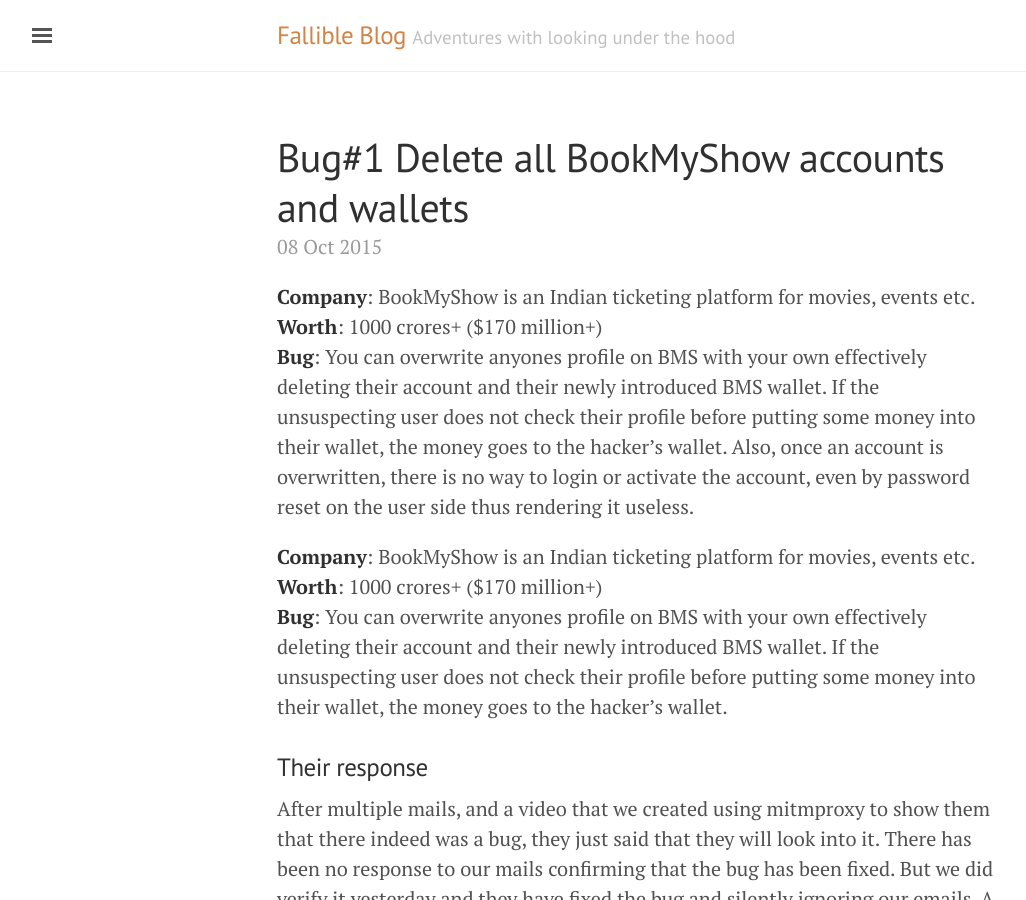
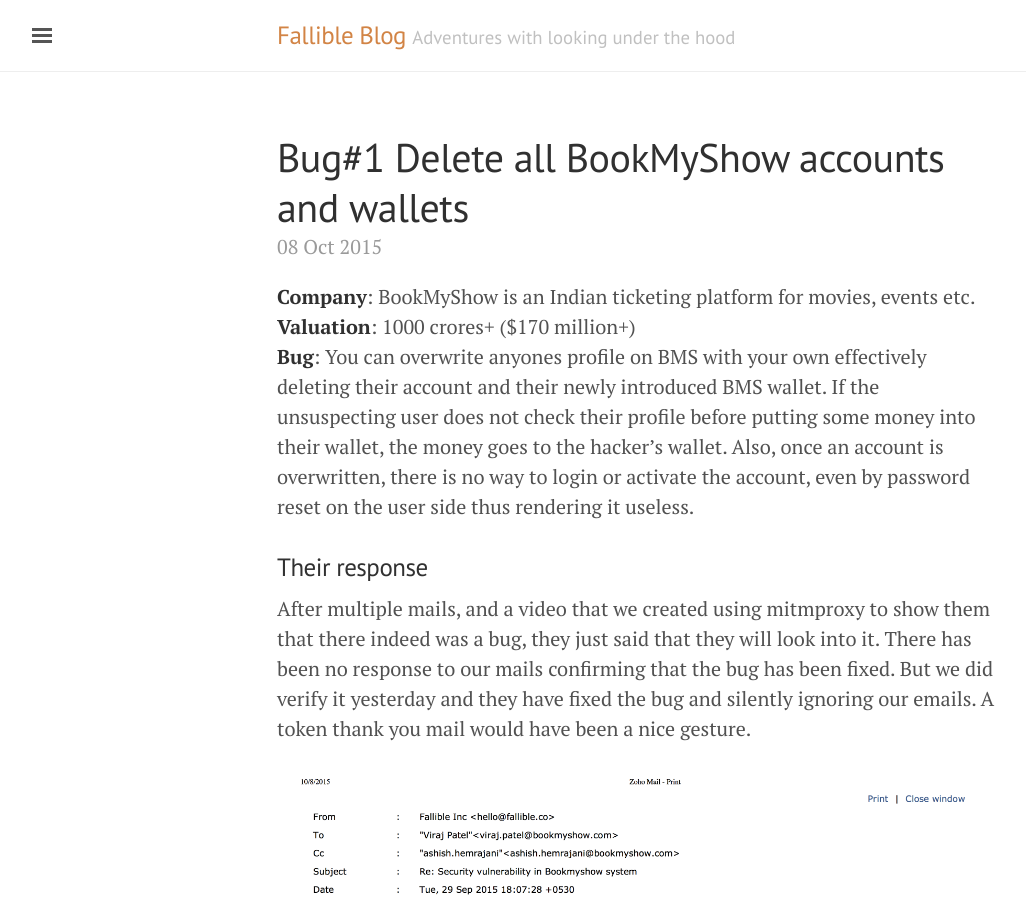
Before and after one commit to FallibleInc/blog, a Jekyll site: the page built from _posts/2015-10-08-Bookmyshow-hack-delete-all-users-profile-and-wallet.md, in a window 1280 px wide and 900 px high. Shown: the whole window, without its empty margins (3-1029 px from the left). Built offline with Jekyll 4.4.1, drawn with Linux system fonts in a browser that asks for light colours; comment, search, counter and statistics services are not loaded.

```diff
--- a/_posts/2015-10-08-Bookmyshow-hack-delete-all-users-profile-and-wallet.md
+++ b/_posts/2015-10-08-Bookmyshow-hack-delete-all-users-profile-and-wallet.md
@@ -6,12 +6,8 @@ published: true
 
 
 **Company**: BookMyShow is an Indian ticketing platform for movies, events etc.
-**Worth**: 1000 crores+ ($170 million+)
+**Valuation**: 1000 crores+ ($170 million+)
 **Bug**: You can overwrite anyones profile on BMS with your own effectively deleting their account and their newly introduced BMS wallet. If the unsuspecting user does not check their profile before putting some money into their wallet, the money goes to the hacker's wallet. Also, once an account is overwritten, there is no way to login or activate the account, even by password reset on the user side thus rendering it useless.
-
-**Company**: BookMyShow is an Indian ticketing platform for movies, events etc.
-**Worth**: 1000 crores+ ($170 million+)
-**Bug**: You can overwrite anyones profile on BMS with your own effectively deleting their account and their newly introduced BMS wallet. If the unsuspecting user does not check their profile before putting some money into their wallet, the money goes to the hacker's wallet.
 
 ### Their response
 After multiple mails, and a video that we created using mitmproxy to show them that there indeed was a bug, they just said that they will look into it. There has been no response to our mails confirming that the bug has been fixed. But we did verify it yesterday and they have fixed the bug and silently ignoring our emails. A token thank you mail would have been a nice gesture.
```
